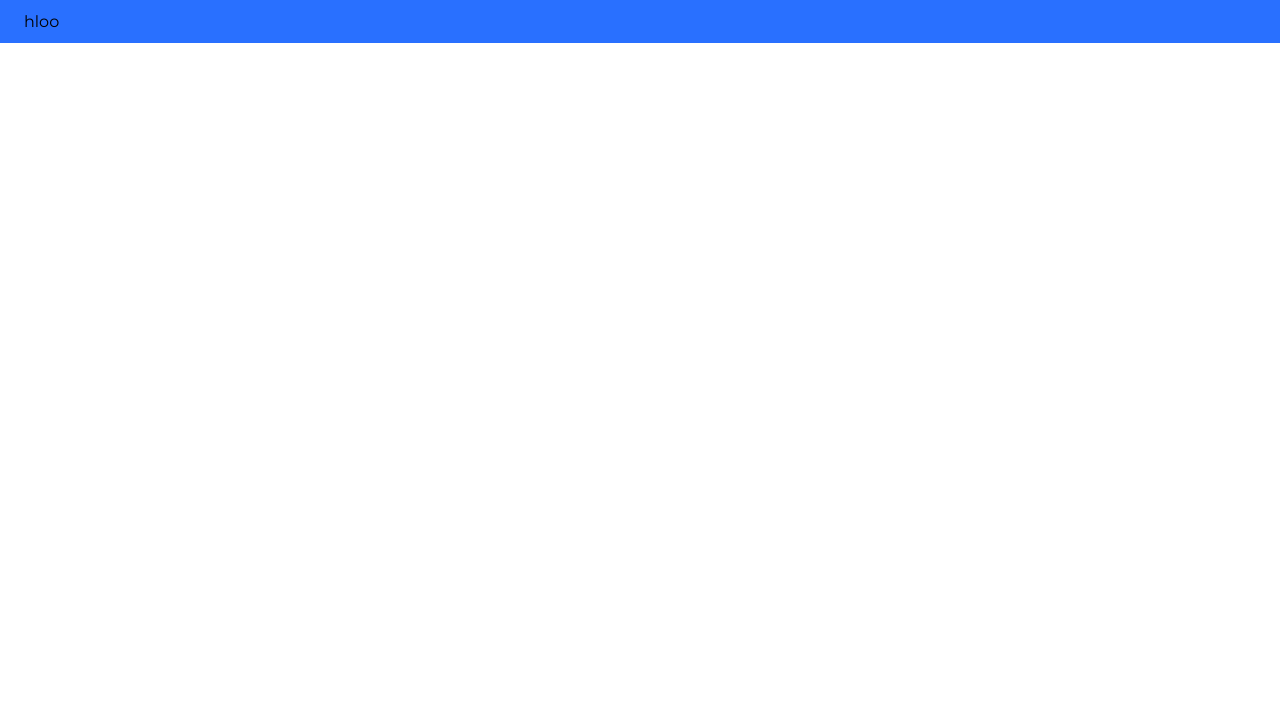
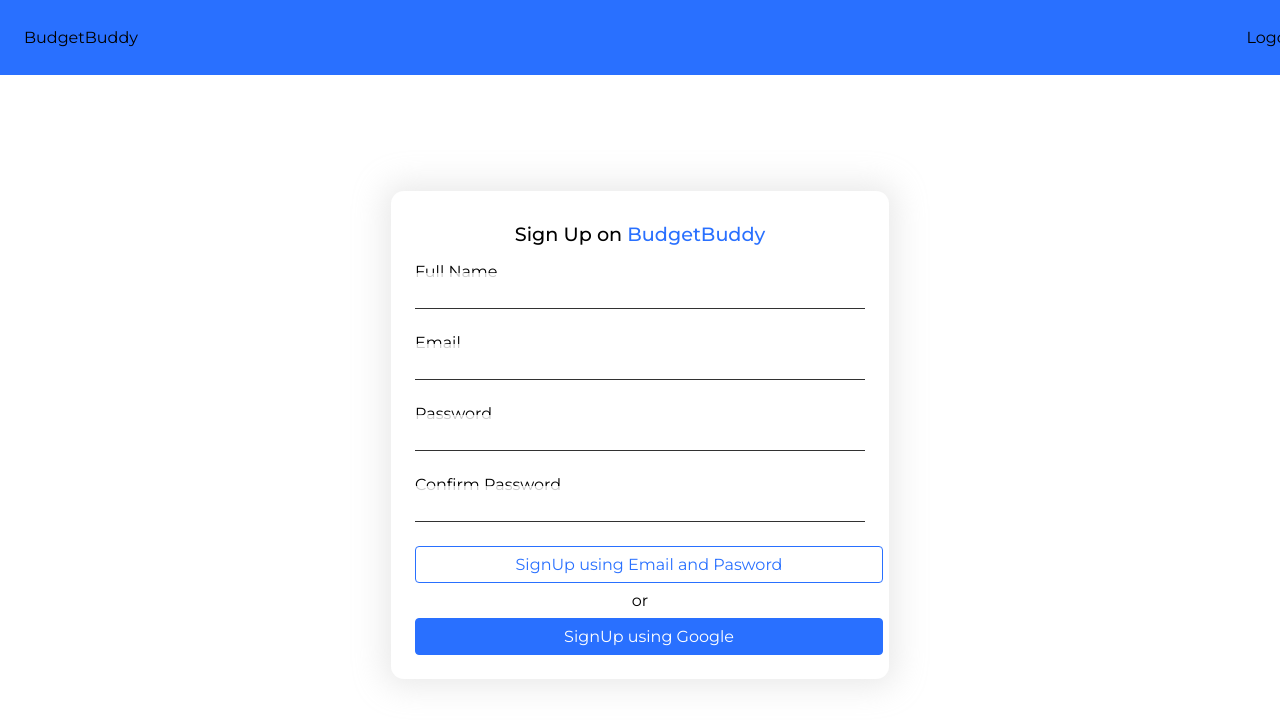
Before and after one commit to Shelly243/Personal-Finance-Tracker-, a React (Create React App) app: page / in a window 1280 px wide. Shown: the top 722 px of the page. Built offline with nearby package versions, Linux system fonts and the light colour scheme.

Commit message:
UI of SignUp page

```diff
--- /dev/null
+++ b/src/Components/Button/index.js
@@ -0,0 +1,12 @@
+import React from 'react'
+import './style.css'
+
+function Button({text, onClick, blue}) {
+  return (
+    <div className={blue ? 'btn btn-blue' : 'btn'} onClick={onClick}>
+        {text}
+    </div>
+  )
+}
+
+export default Button
--- /dev/null
+++ b/src/Components/Button/style.css
@@ -0,0 +1,32 @@
+.btn {
+    color: var(--theme);
+    text-align: center;
+    width: 100%;
+    margin: 0.5rem 0rem;
+    padding: 0.5rem !important;
+    background-color: #fff;
+    border: 1px solid var(--theme);
+    border-radius: 0.25rem;
+    cursor: pointer;
+    display: flex !important;
+    align-items: center;
+    justify-content: center;
+    height: auto !important;
+}
+
+.btn:hover {
+    background-color: var(--theme);
+    color: #fff;
+    transition: all 0.3s;
+}
+
+.btn-blue {
+    background-color: var(--theme);
+    color: #fff;
+}
+
+.btn-blue:hover {
+    background-color: #fff !important;
+    color: var(--theme) !important;
+    transition: all 0.3s;
+}
--- a/src/Components/Header/index.js
+++ b/src/Components/Header/index.js
@@ -2,8 +2,15 @@ import React from 'react'
 import './style.css'
 
 function Header() {
+  function logoutFnc(){
+    alert("Logout");
+  }
+
   return (
-    <div className="navbar">hloo</div>
+    <div className="navbar">
+      <p className='logo'>BudgetBuddy</p>
+      <p className='logo link' onClick={logoutFnc}>Logout</p>
+    </div>
   )
 }
 
--- /dev/null
+++ b/src/Components/Input/index.js
@@ -0,0 +1,19 @@
+import React from 'react'
+import './style.css'
+
+function Input({label, state, setState, placeholder}) {
+  return (
+    <div className='input-wrapper'>
+        <p className='label-input'>{label}</p>
+        <input
+            value = {state}
+            placeholder={placeholder}
+            onChange={(e) => setState(e.target.value)}
+            className='custom-input'
+        />
+
+    </div>
+  )
+}
+
+export default Input
--- /dev/null
+++ b/src/Components/Input/style.css
@@ -0,0 +1,28 @@
+.input-wrapper{
+    margin-bottom: 1.5rem;
+}
+
+.label-input{
+    text-transform: capitalize;
+    margin-bottom: 0.5rem;
+    font-size: 1 rem;
+}
+
+.custom-input{
+    border-width: 0;
+    border-bottom-width: 1px;
+    width: 100%;
+    padding: 0.5rem 0 rem;
+    font-size: 1rem;
+    opacity: 0.8;
+}
+
+.custom-input:focus{
+    outline: none;
+    opacity: 1;
+    transition: all 0.2s;
+}
+
+.custom-input::placeholder{
+    color: gray;
+}
--- a/src/Components/SignUpSignIn/index.js
+++ b/src/Components/SignUpSignIn/index.js
@@ -0,0 +1,49 @@
+import React, {useState} from 'react'
+import './style.css'
+import Input from '../Input'
+import Button from '../Button'
+
+function SignUpSignIn() {
+  const [name, setName] = useState('');
+  const [email, setEmail] = useState('');
+  const [password, setPassword] = useState('');
+  const [confirmPassword, setConfirmPassword] = useState('');
+
+  return (
+    <div className='Signup-wrapper'>
+      <h2 className='title'>Sign Up on <span style= {{color: "var(--theme)"}}> BudgetBuddy</span>
+      </h2>
+      <form>
+        <Input
+          label={'Full Name'}
+          state = {name}
+          setState = {setName}
+          plaseholder={'Example'}
+        />
+        <Input
+          label={'Email'}
+          state = {email}
+          setState = {setEmail}
+          plaseholder={'example123@gmail.com'}
+        />
+        <Input
+          label={'Password'}
+          state = {password}
+          setState = {setPassword}
+          plaseholder={'Example@123'}
+        />
+        <Input
+          label={'Confirm Password'}
+          state = {confirmPassword}
+          setState = {setConfirmPassword}
+          plaseholder={'Example@123'}
+        />
+        <Button text= 'SignUp using Email and Pasword' />
+        <p style= {{textAlign: 'center', margin:0}}>or</p>
+        <Button text= 'SignUp using Google'  blue={true}/>
+      </form>
+    </div>
+  )
+}
+
+export default SignUpSignIn
--- a/src/Components/SignUpSignIn/style.css
+++ b/src/Components/SignUpSignIn/style.css
@@ -0,0 +1,14 @@
+.Signup-wrapper{
+    width: 70%;
+    max-width: 450px;
+    height: auto;
+    box-shadow: var(--shadow-color);
+    border-radius: 0.8rem;
+    padding: 1rem 1.5rem;
+}
+
+.title{
+    font-weight: 500;
+    font-size:1.2rem;
+    text-align: center;
+}
--- a/src/Pages/SignUp.js
+++ b/src/Pages/SignUp.js
@@ -1,10 +1,14 @@
 import React from 'react'
 import Header from '../Components/Header';
+import SignUpSignIn from '../Components/SignUpSignIn';
 
 function SignUp() {
   return (
     <div>
       <Header />
+      <div className='wrapper'>
+        <SignUpSignIn />
+      </div>
     </div>
   )
 }
--- a/src/index.css
+++ b/src/index.css
@@ -5,7 +5,7 @@
   --theme: #2970ff;
   --black: #000;
   --white: #fff;
-  --shadow-color: rgba(227,227,227,0.75);
+  --shadow-color: 0px 0px 30px 8px rgba(227,227,227,0.75);
 }
 
 body {
```
